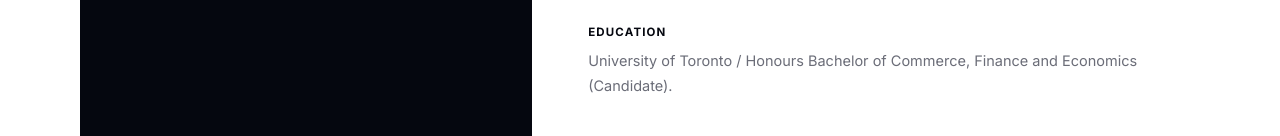
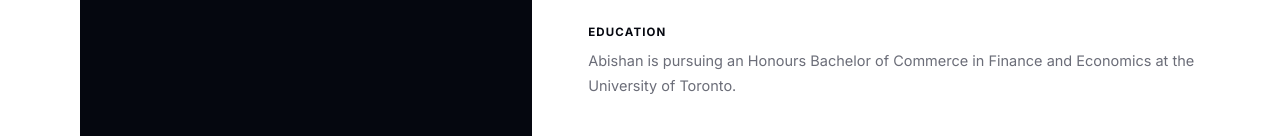
Before and after one commit to xmithunn/vividpartners, a website: page team-abishan.html in a window 1280 px wide. Shown: the part 654-790 px from the top of the page. Drawn offline with nearby package versions, Linux system fonts and the light colour scheme.

Commit message:
Rewrite education line in narrative style

```diff
--- a/team-abishan.html
+++ b/team-abishan.html
@@ -1631,7 +1631,7 @@
         </div>
         <div class="profile-education">
           <h4>Education</h4>
-          <p>University of Toronto / Honours Bachelor of Commerce, Finance and Economics (Candidate).</p>
+          <p>Abishan is pursuing an Honours Bachelor of Commerce in Finance and Economics at the University of Toronto.</p>
         </div>
         <a href="/team" class="profile-back">BACK TO TEAM</a>
       </div>
```
